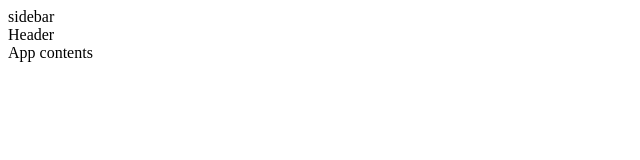
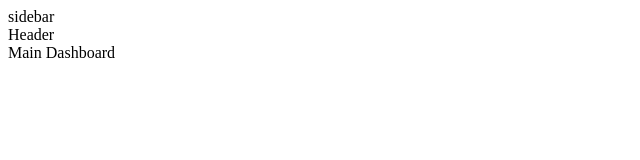
Before and after one commit to mat-react/mat-react, a React (Create React App) app: page / in a window 1280 px wide. Shown: the top 160 px of the page, without its empty margins (0-640 px from the left). Built offline with nearby package versions, Linux system fonts and the light colour scheme.

Commit message:
React router applied

```diff
--- a/src/Layouts/AppContents.jsx
+++ b/src/Layouts/AppContents.jsx
@@ -1,10 +1,23 @@
-import React from 'react';
+import React, { Suspense } from 'react';
+import { Route, Routes } from "react-router-dom";
+
+import routes from '../Pages/routes';
 
 function AppContents(props) {
+
+
     return (
-        <div>
-            App contents
-        </div>
+        <>
+            <Suspense fallback={<div>Loading</div>}>
+                <Routes>
+                    {
+                        routes.map((i, key) => (
+                            <Route key={key} exact={i.exact}  path={i.path} element={<i.component />} />
+                        ))
+                    }
+                </Routes>
+            </Suspense>
+        </>
     );
 }
 
--- /dev/null
+++ b/src/Pages/Dashboard/Dashboard.jsx
@@ -0,0 +1,11 @@
+import React from 'react';
+
+function Dashboard(props) {
+    return (
+        <div>
+            Main Dashboard
+        </div>
+    );
+}
+
+export default Dashboard;
--- /dev/null
+++ b/src/Pages/routes.js
@@ -0,0 +1,14 @@
+import React from "react";
+
+
+const Dashboard = React.lazy(() => import('./Dashboard/Dashboard'))
+
+
+
+const routes = [
+
+    {name: "Home", component: Dashboard, exact: true, path: "/"},
+
+];
+
+export default routes
--- a/src/index.js
+++ b/src/index.js
@@ -3,10 +3,14 @@ import ReactDOM from 'react-dom/client';
 import App from './App';
 import reportWebVitals from './reportWebVitals';
 
+import { BrowserRouter } from "react-router-dom";
+
 const root = ReactDOM.createRoot(document.getElementById('root'));
 root.render(
   <React.StrictMode>
-    <App />
+      <BrowserRouter>
+        <App />
+      </BrowserRouter>
   </React.StrictMode>
 );
 
```
